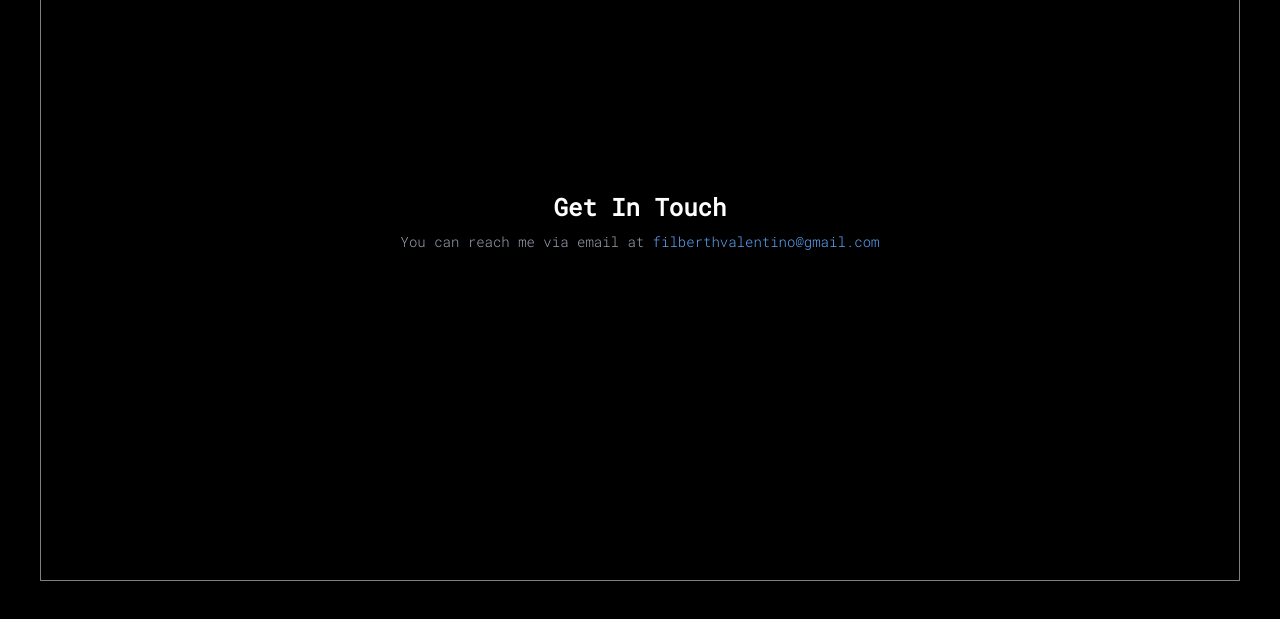
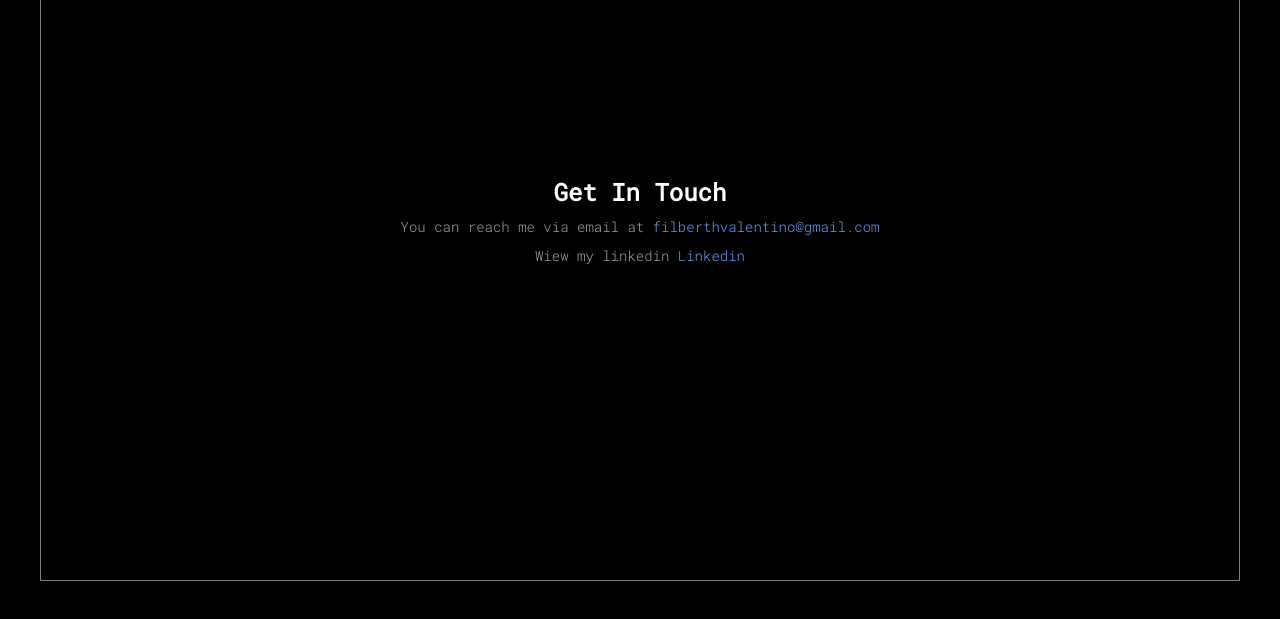
Before and after one commit to Cardiacss/Portofolio, a plain HTML site: page index.html in a window 1280 px wide. Both pictures are taken after a click on the link "Contact". Shown: the part 179-798 px from the top of the page. Drawn offline with nearby package versions, Linux system fonts and the light colour scheme.

Commit message:
Add Linkedin
Adding linkedin to contacts informationn

```diff
--- a/index.html
+++ b/index.html
@@ -207,6 +207,7 @@
             <div id="contact-content" class="page">
                 <h2 class="text-2xl font-semibold text-white">Get In Touch</h2>
                 <p class="text-gray-400 mt-2">You can reach me via email at <a href="mailto:filberthvalentino@gmail.com" class="text-blue-400 hover:underline">filberthvalentino@gmail.com</a></p>
+                <p class="text-gray-400 mt-2">Wiew my linkedin <a href="https://www.linkedin.com/in/filbert-hartono-54487a24a/" class="text-blue-400 hover:underline">Linkedin</a></p>
             </div>
 
         </div>
```
